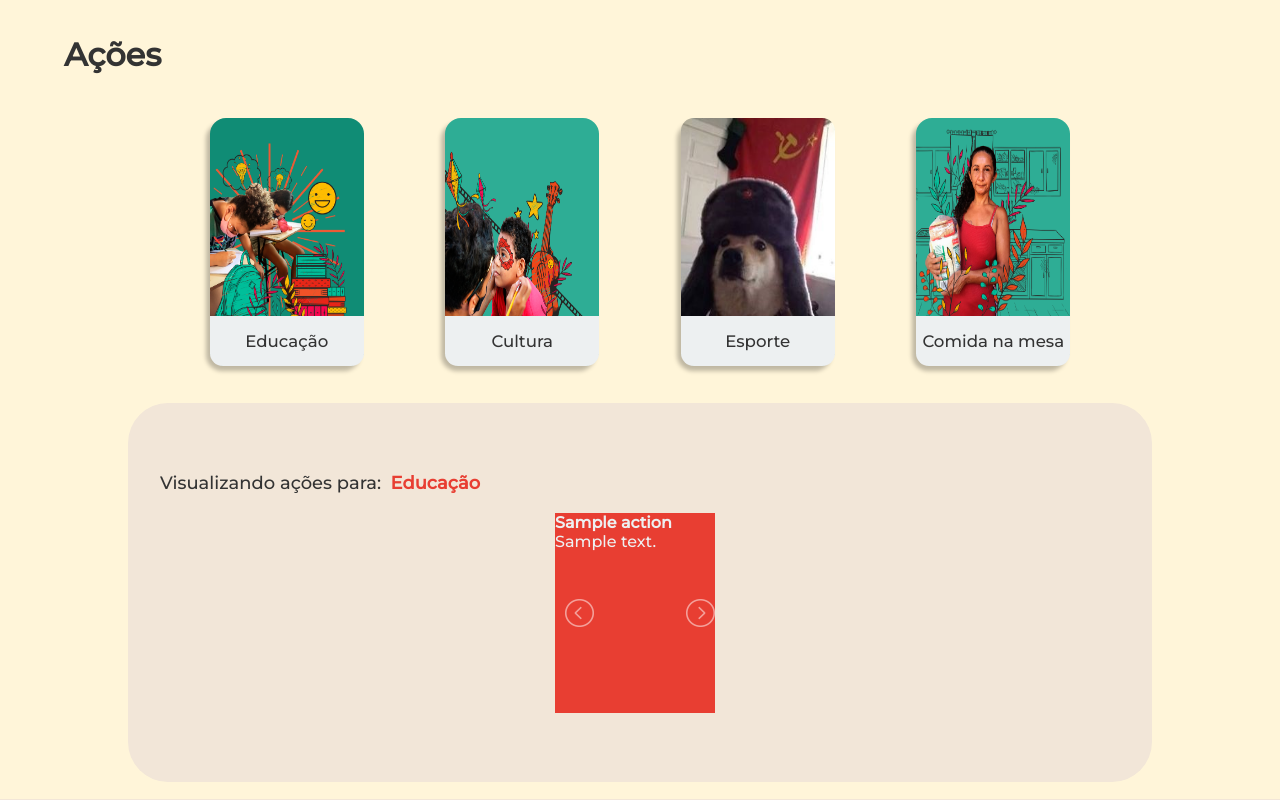
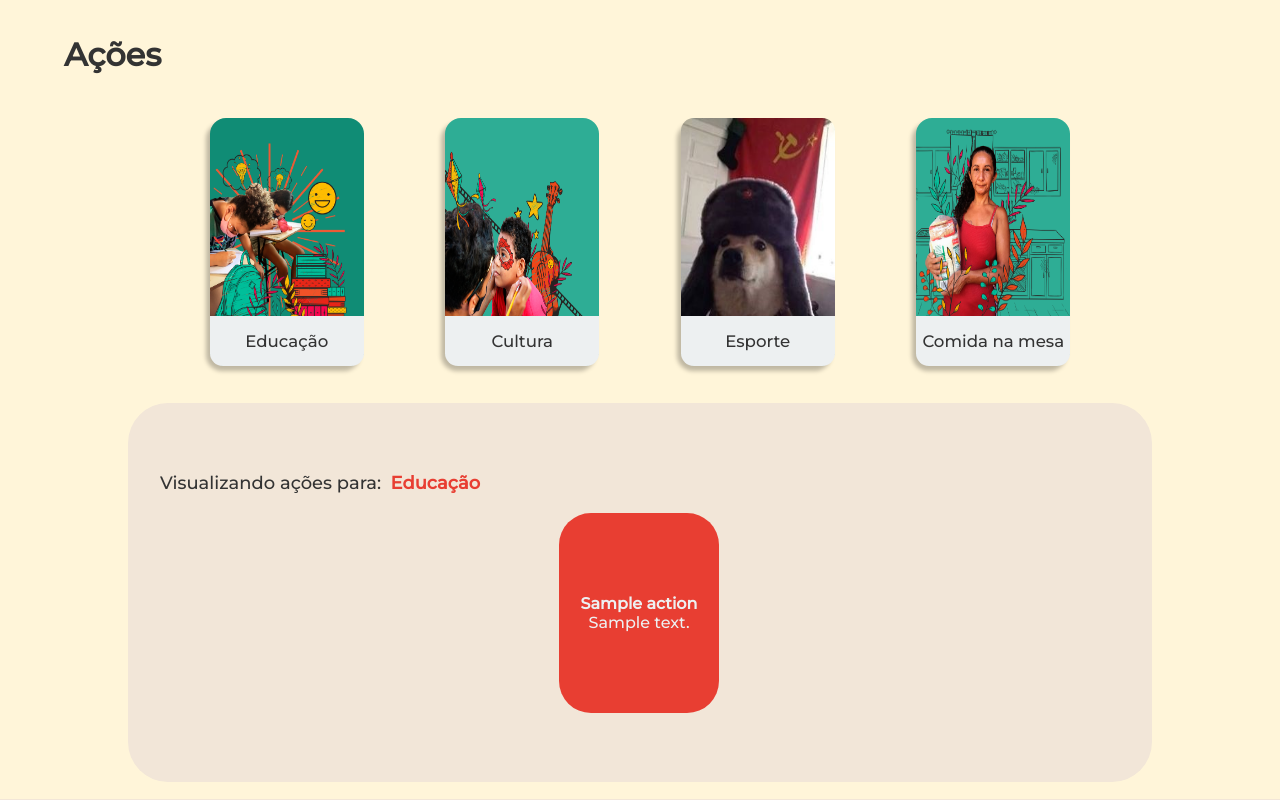
Before and after one commit to Thiagomrfs/AmorAoProximoSite, a Django app: page / in a window 1280 px wide. Shown: the part 2401-3201 px from the top of the page. Run offline with Django 3.2, Linux system fonts and the light colour scheme; tables that the repository leaves empty hold one stand-in row (values such as "Sample post"); some libraries are stand-ins or nearby versions.

Commit message:
finished actions slider

```diff
--- a/static/css/main/actionCard.css
+++ b/static/css/main/actionCard.css
@@ -1,3 +1,7 @@
+#lightSlider1, #lightSlider2, #lightslider3, #lightSlider3 {
+    width: 100%;
+}
+
 .cards-container {
     width: 100%;
     height: 100%;
@@ -5,6 +9,7 @@
     flex-direction: column;
     align-items: center;
     justify-content: center;
+    overflow: hidden;
 }
 
 .cards-container .category-indicator {
@@ -25,6 +30,13 @@
     font-weight: 700;
 }
 
+.cards-container .sliderContainer {
+    width: 100%;
+    display: flex;
+    align-items: center;
+    justify-content: center;
+}
+
 #education-actions, #culture-actions, #sports-actions, #food-actions {
     width: 100%;
     height: 100%;
@@ -39,6 +51,13 @@
     height: 12.5rem;
     background-color: var(--secondary);
     color: var(--app-white);
+
+    border-radius: 2rem;
+    margin-left: 0.5rem;
+    display: flex;
+    flex-direction: column;
+    justify-content: center;
+    align-items: center;
 }
 
  .card h4 {
--- a/static/js/actionsList.js
+++ b/static/js/actionsList.js
@@ -2,9 +2,27 @@ sliders = []
 
 params = {
     pager: false,
-    // enableDrag: false,
-    loop: false,
-    galery: true
+    autoWidth: true,
+    controls: false,
+    easing: 'cubic-bezier(0.25, 0, 0.25, 1)',
+    addClass: 'sliderContainer',
+    responsive : [
+        {
+            breakpoint:800,
+            settings: {
+                item:3,
+                slideMove:1,
+                slideMargin:6,
+            }
+        },
+        {
+            breakpoint:480,
+            settings: {
+                item:2,
+                slideMove:1
+            }
+        }
+    ]
 }
 
 $(document).ready(function() {
@@ -27,7 +45,8 @@ $(document).ready(function() {
     sliders.push(slider)
 });
 
-sliders.map((slider) => console.log(slider.id))
+
+
 
 categories = document.querySelectorAll(".category-card");
 categories = Array.from(categories);
@@ -67,7 +86,14 @@ function changeActionsVisibility(category) {
             $(`#${action.id}`).hide()
     })
 
-    sliders.map((slider) => slider.refresh());
+    sliders.map((slider) => {
+        slider.refresh();
+    });
+
+    Array.from(document.querySelectorAll(".lightSlider")).map((c) =>
+        // c.style = "height: 80%; width: 100%; padding-bottom: 0%; transform: translate3d(0px, 0px, 0px);"
+        c.style = "display: flex; width: 100%; overflow: hidden;"
+    )
 }
 
 changeActionsVisibility("Educação");
```
